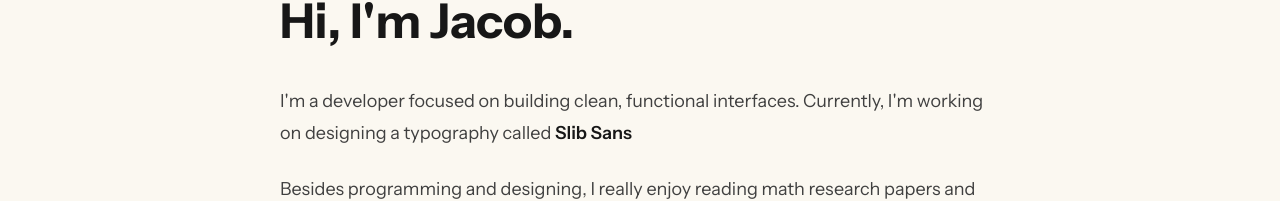
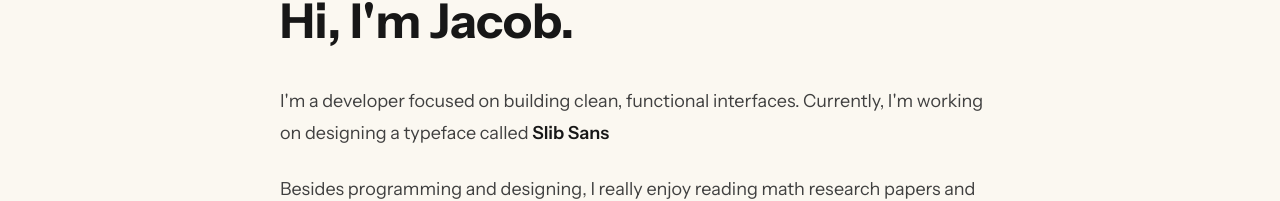
Before and after one commit to jacobslunga/portfolio, a React (Vite) app: page /about in a window 1280 px wide. Shown: the part 712-913 px from the top of the page. Built offline with nearby package versions, Linux system fonts and the light colour scheme; a web font is replaced by a local one.

Commit message:
changed typography -> typeface

```diff
--- a/src/pages/AboutPage.tsx
+++ b/src/pages/AboutPage.tsx
@@ -45,7 +45,7 @@ function AboutPage() {
           <h1>Hi, I'm Jacob.</h1>
           <p>
             I'm a developer focused on building clean, functional interfaces.
-            Currently, I'm working on designing a typography called{" "}
+            Currently, I'm working on designing a typeface called{" "}
             <strong>Slib Sans</strong>
           </p>
 
```
